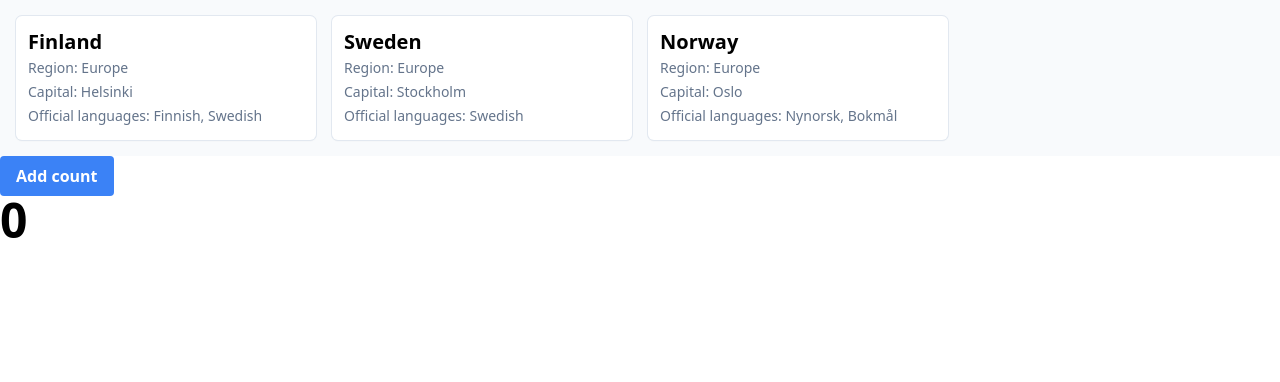
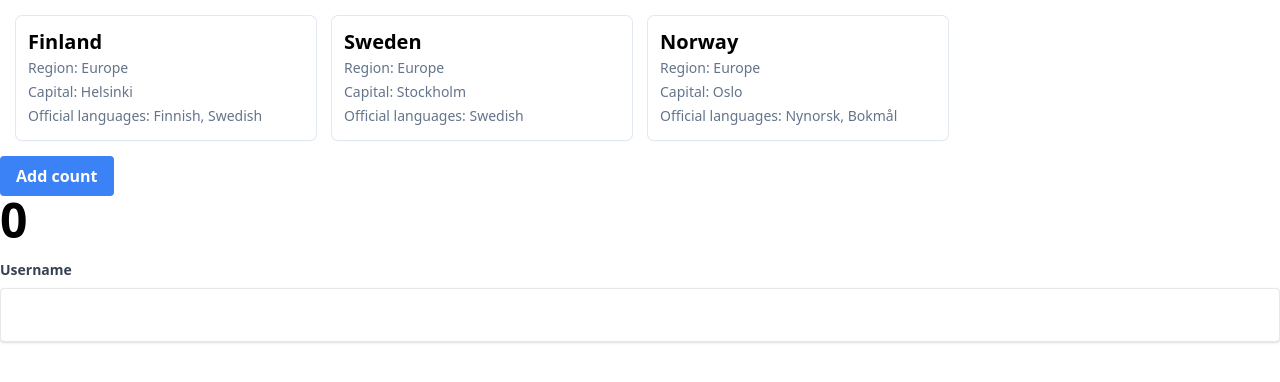
Before and after one commit to mikkomikko/react-course, a React (Create React App) app: page / in a window 1280 px wide. Shown: the top 382 px of the page. Built offline with nearby package versions, Linux system fonts and the light colour scheme.

Commit message:
useState with text input

```diff
--- a/src/App.tsx
+++ b/src/App.tsx
@@ -1,18 +1,23 @@
-import { useState } from "react";
+import { ChangeEvent, useState } from "react";
 import Counter from "./components/Counter/Counter";
 import CountryListItem from "./components/CountryListItem/CountryListItem";
 
 function App() {
   const [currentCount, setCurrentCount] = useState<number>(0);
+  const [currentText, setCurrentText] = useState<string>("");
 
   const handleCountClick = () => {
     // setCurrentCount(currentCount + 1);
     setCurrentCount((prev) => prev + 1);
   };
 
+  const handleTextInputChange = (event: ChangeEvent<HTMLInputElement>) => {
+    setCurrentText(event.target.value);
+  };
+
   return (
-    <div>
-      <ul className="bg-slate-50 p-4 grid grid-cols-4 gap-4 text-sm leading-6">
+    <div className="max-w-7xl mx-auto">
+      <ul className="p-4 grid grid-cols-4 gap-4 text-sm leading-6">
         <CountryListItem
           name="Finland"
           capital="Helsinki"
@@ -32,7 +37,7 @@ function App() {
           languages={["Nynorsk", "Bokmål"]}
         />
       </ul>
-      <div>
+      <div className="mb-4">
         <button
           className="bg-blue-500 hover:bg-blue-700 text-white font-bold py-2 px-4 rounded"
           onClick={handleCountClick}
@@ -41,6 +46,22 @@ function App() {
         </button>
         <Counter count={currentCount} />
       </div>
+      <div className="mb-4">
+        <label
+          className="block text-gray-700 text-sm font-bold mb-2"
+          htmlFor="username"
+        >
+          Username
+        </label>
+        <input
+          className="shadow appearance-none border rounded w-full py-4 px-4 text-gray-700 leading-tight focus:outline-none focus:border-sky-500 focus:ring-1 focus:ring-sky-500"
+          id="new-password"
+          type="text"
+          onChange={handleTextInputChange}
+          value={currentText}
+        />
+        <p className="mt-3">{currentText}</p>
+      </div>
     </div>
   );
 }
```
